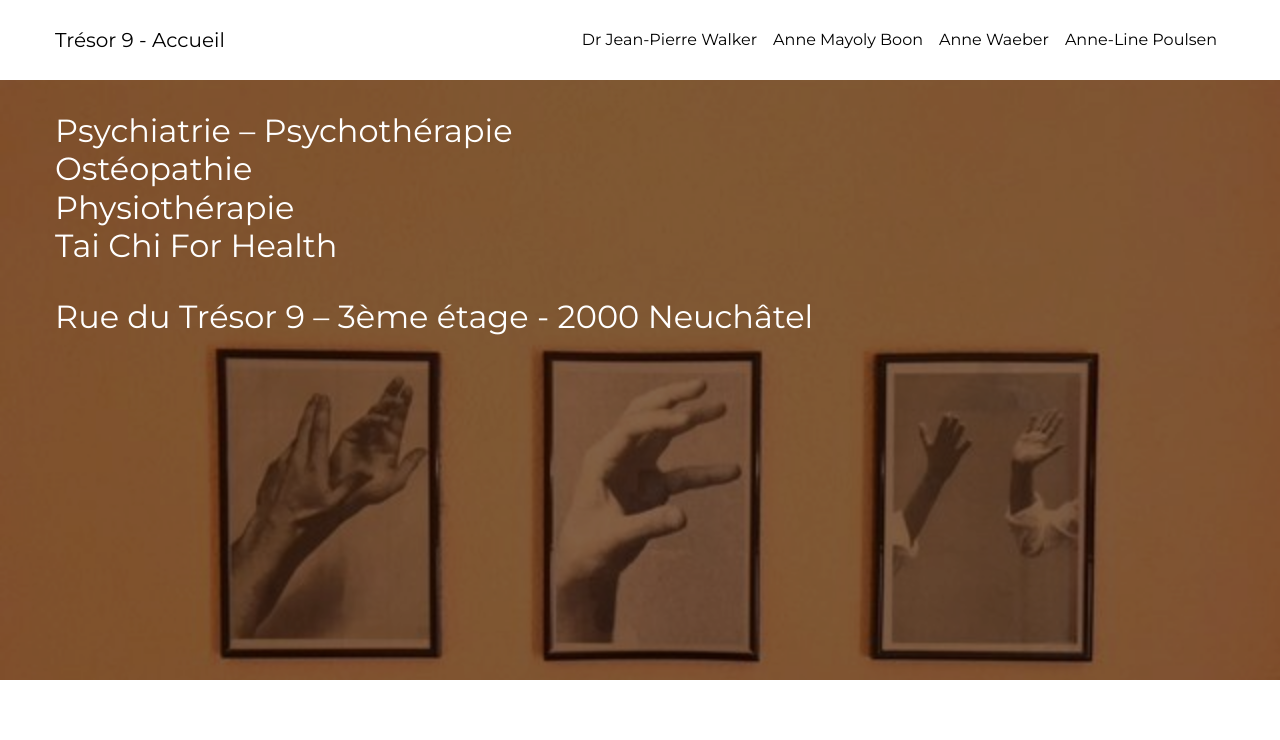
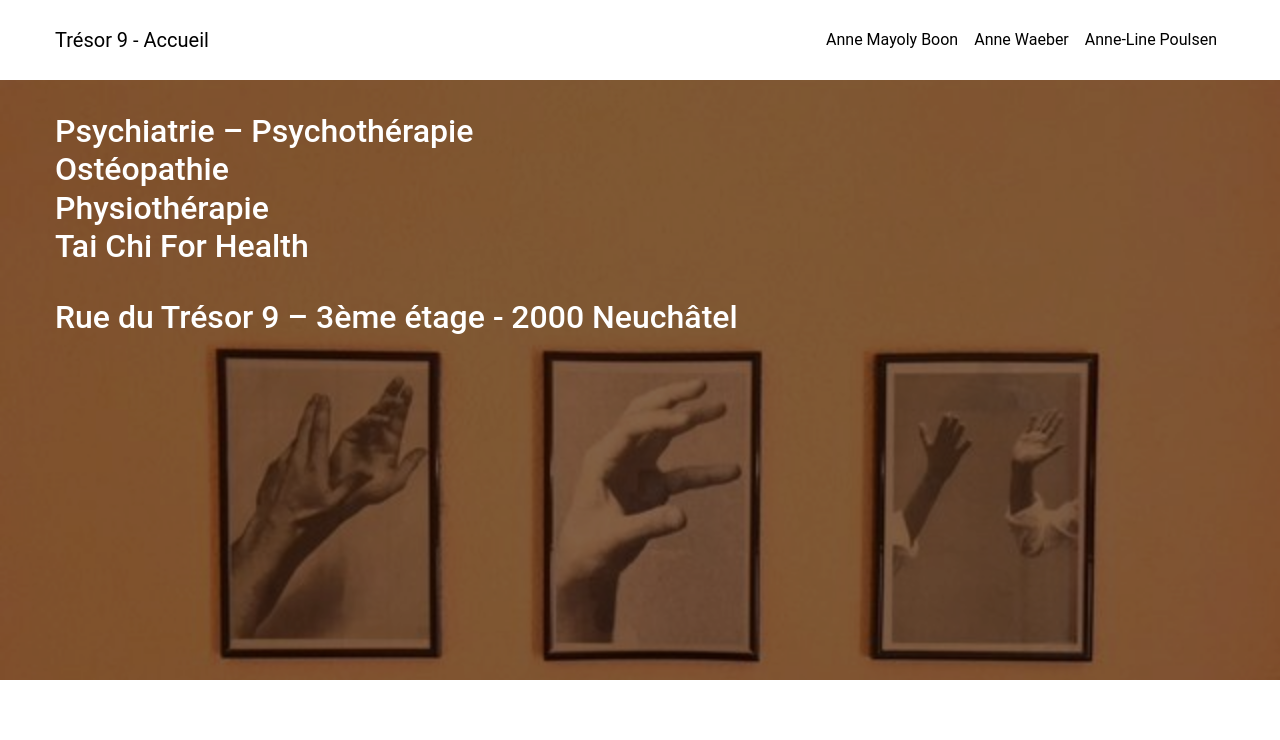
Before and after one commit to tresor9/tresor9, a Jekyll site: the page built from index.html, in a window 1280 px wide. Shown: the top 740 px of the page. Built offline with Jekyll 4.4.1, drawn with Linux system fonts in a browser that asks for light colours; some of the changed text lies outside the part shown; grey boxes are pictures that could not be loaded.

Commit message:
removed jpw page

```diff
--- a/_sass/_variables.scss
+++ b/_sass/_variables.scss
@@ -65,7 +65,7 @@
 
 // Fonts
 
-$headings-font-family:        "Montserrat", -apple-system, system-ui, BlinkMacSystemFont, "Segoe UI", Roboto, "Helvetica Neue", Arial, sans-serif !default;
+$headings-font-family:        Roboto, "Montserrat", -apple-system, system-ui, BlinkMacSystemFont, "Segoe UI", "Helvetica Neue", Arial, sans-serif !default;
 $headings-color:              $gray-700 !default;
 
 // Tables
--- a/index.html
+++ b/index.html
@@ -8,21 +8,6 @@
 <div class="container">
 
     <div class="row align-items-center">
-
-        <div class="col-lg-6">
-            <div class="home-image">
-                <a href="{{ 'people/walker.html' | relative_url }}" class="btn p-0">
-                    <img src="/assets/images/cabinet_walker_home.jpeg" class="rounded" />
-                </a>
-            </div>
-            <div class="home-contact">
-                Dr Jean-Pierre Walker<br>
-                Psychiatre – Psychologue<br>
-                076 635 10 75<br>
-                <br>
-                <br>
-            </div>
-        </div>
 
         <div class="col-lg-6">
             <div class="home-image">
```
Also changed, not shown: people/walker.md (deleted, +0 -12 lines), 11 other files.
